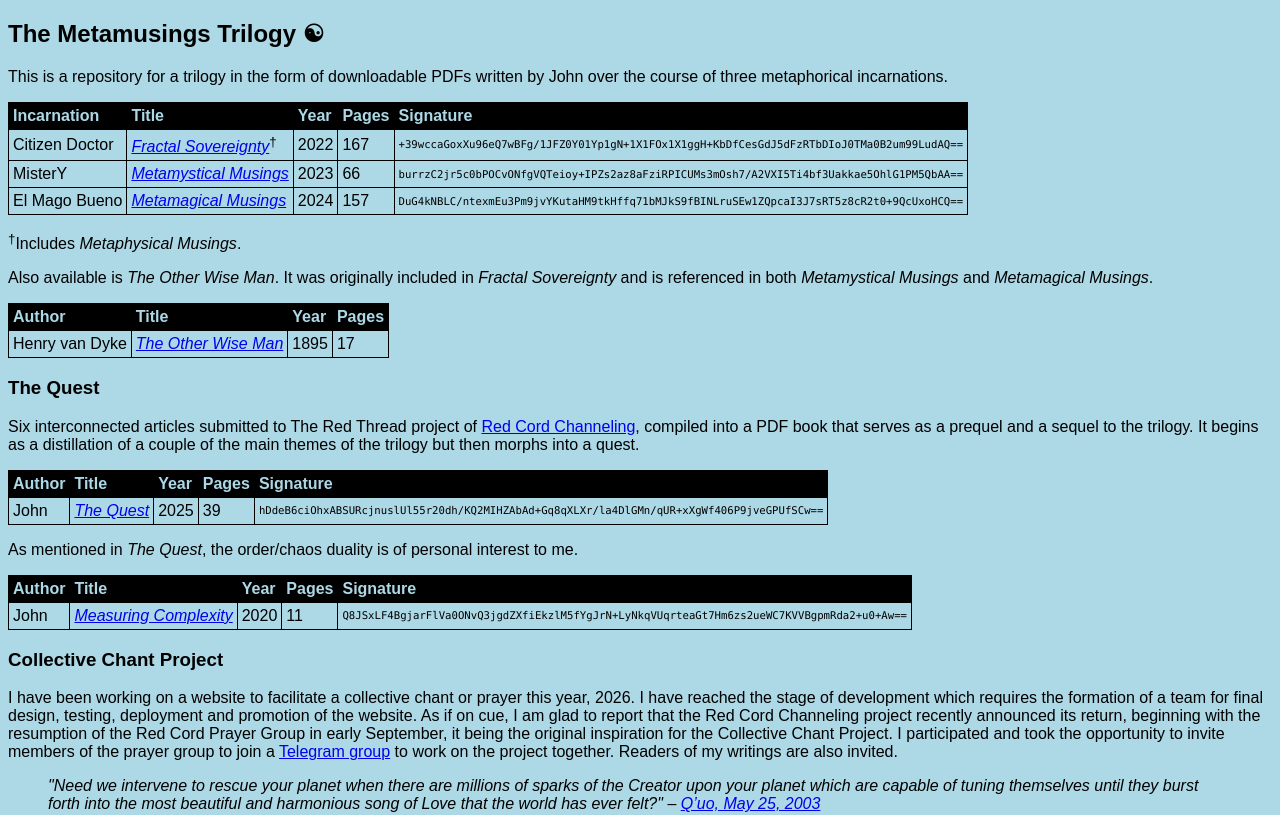
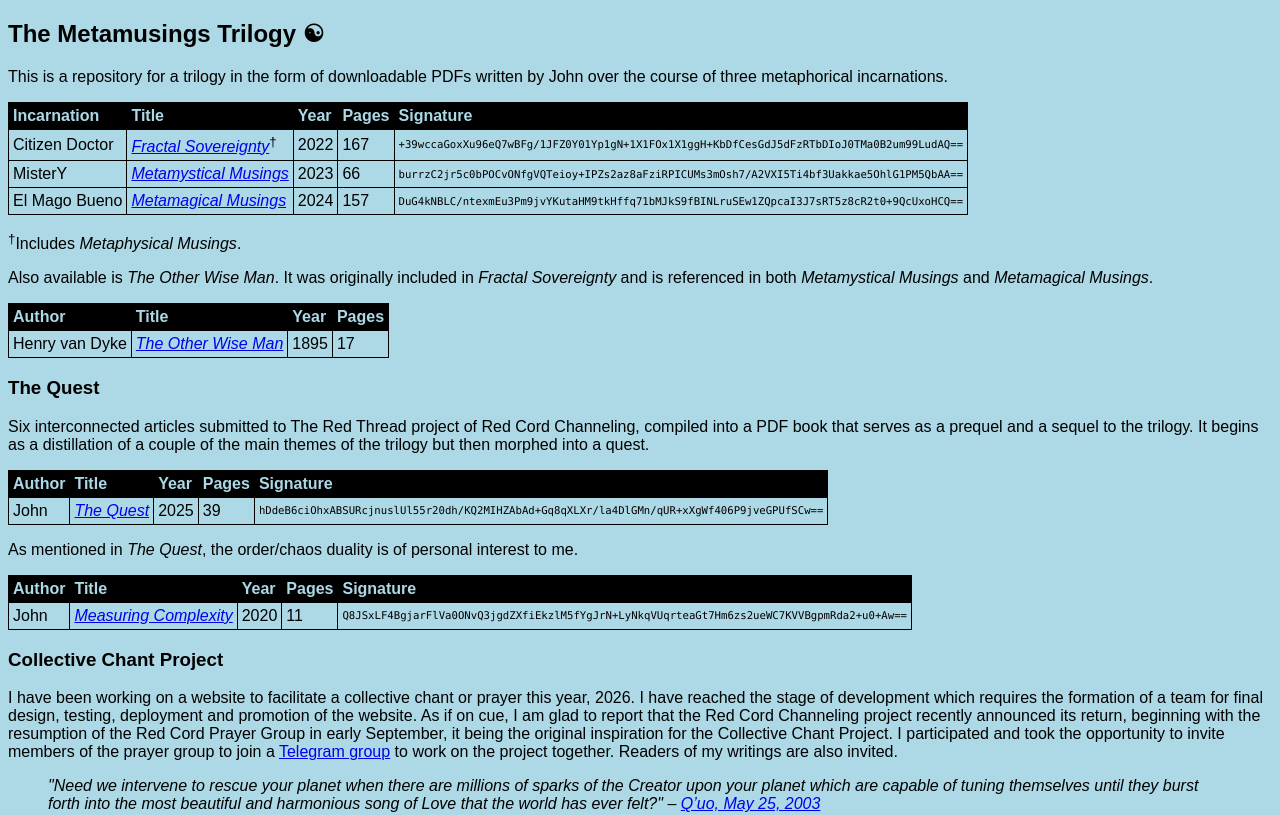
Before and after one commit to metamagical-musings/metamagical-musings.github.io, a plain HTML site: page Overview.html in a window 1280 px wide. Shown: the top 815 px of the page. Drawn offline with Linux system fonts and the light colour scheme.

Commit message:
Overview edit

```diff
--- a/Overview.html
+++ b/Overview.html
@@ -105,7 +105,7 @@ function init () {
 </table>
 
 <h3>The Quest</h3>
-<p>Six interconnected articles submitted to The Red Thread project of <a href="https://www.redcordchanneling.com/">Red Cord Channeling</a>, compiled into a PDF book that serves as a prequel and a sequel to the trilogy. It begins as a distillation of a couple of the main themes of the trilogy but then morphs into a quest.</p>
+<p>Six interconnected articles submitted to The Red Thread project of Red Cord Channeling, compiled into a PDF book that serves as a prequel and a sequel to the trilogy. It begins as a distillation of a couple of the main themes of the trilogy but then morphed into a quest.</p>
 
 <table>
   <thead>
```
